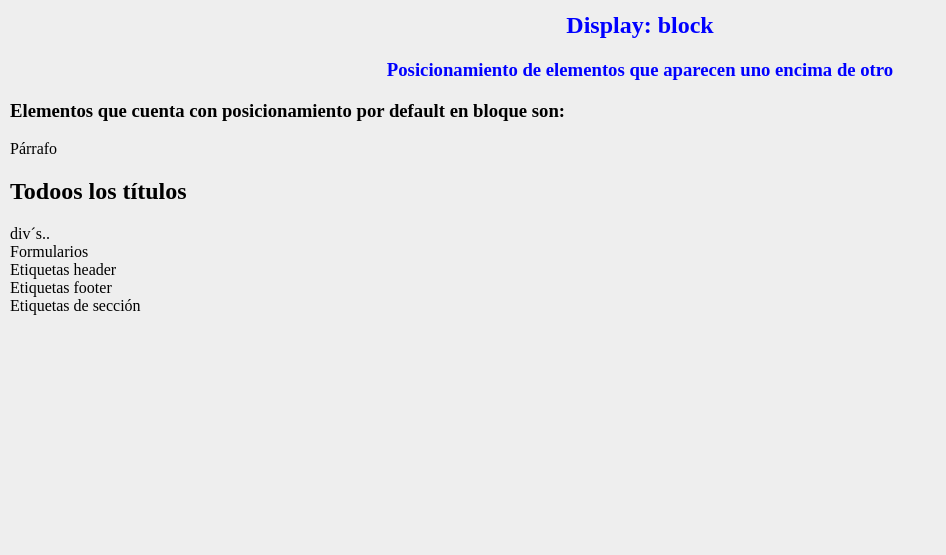
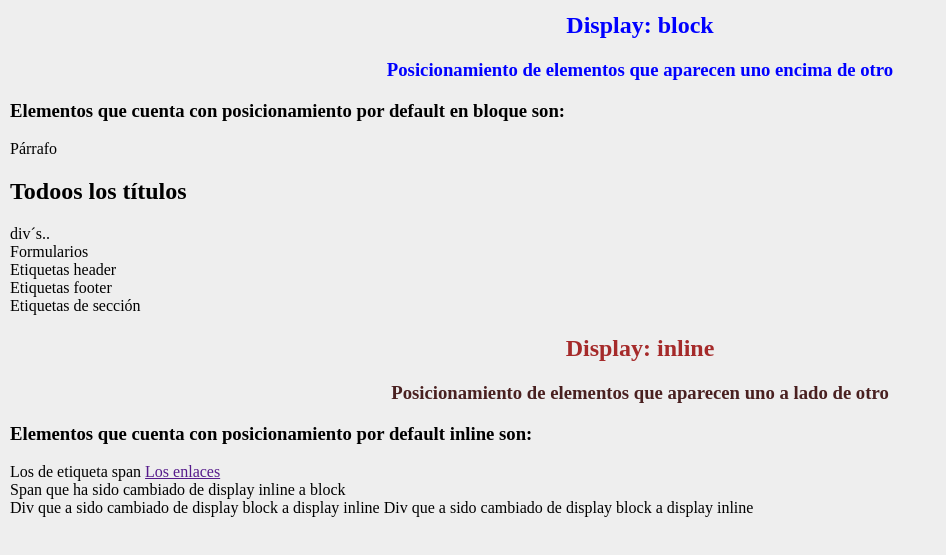
Before and after one commit to cesar-vaesco/html-css-js-node, a plain HTML site: page index.html in a window 1280 px wide. Shown: the part 113-668 px from the top of the page, without its empty margins (0-946 px from the left). Drawn offline with Linux system fonts and the light colour scheme.

Commit message:
CSS - elementos que su posicionamiento son display:inlane por default

```diff
--- a/css/main.css
+++ b/css/main.css
@@ -12,3 +12,15 @@ h1 {
     font-weight: bold;
     text-decoration: underline;
 }
+
+#invisible {
+    display: none;
+}
+
+.span{
+    display: block;
+}
+
+.div{
+    display: inline;
+}
--- a/index.html
+++ b/index.html
@@ -21,6 +21,19 @@
     <footer>Etiquetas footer</footer>
     <section>Etiquetas de sección</section>
 
+    <h2 style="text-align: center;  color:brown">Display: inline </h2>
+    <h3 style="text-align: center;  color:rgb(73, 32, 32)">Posicionamiento de elementos que aparecen uno a lado de otro
+    </h3>
+    <h3>Elementos que cuenta con posicionamiento por default inline son:</h3>
+
+    <span>Los de etiqueta span </span><a href="">Los enlaces</a>
+
+    <div id="invisible">Soy invisible</div>
+
+    <span class="span">Span que ha sido cambiado de display inline a block</span>
+
+    <div class="div">Div que a sido cambiado de display block a display inline</div>
+    <div class="div">Div que a sido cambiado de display block a display inline</div>
 
 </body>
 
```
